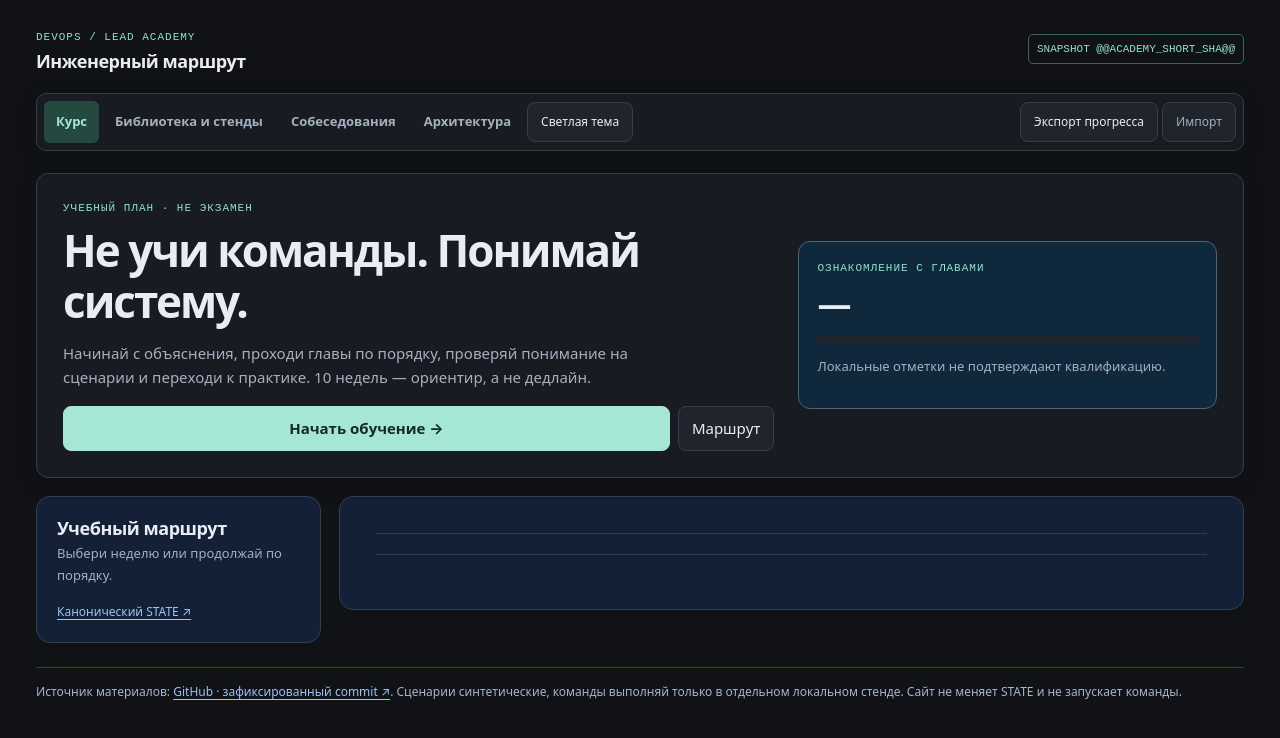
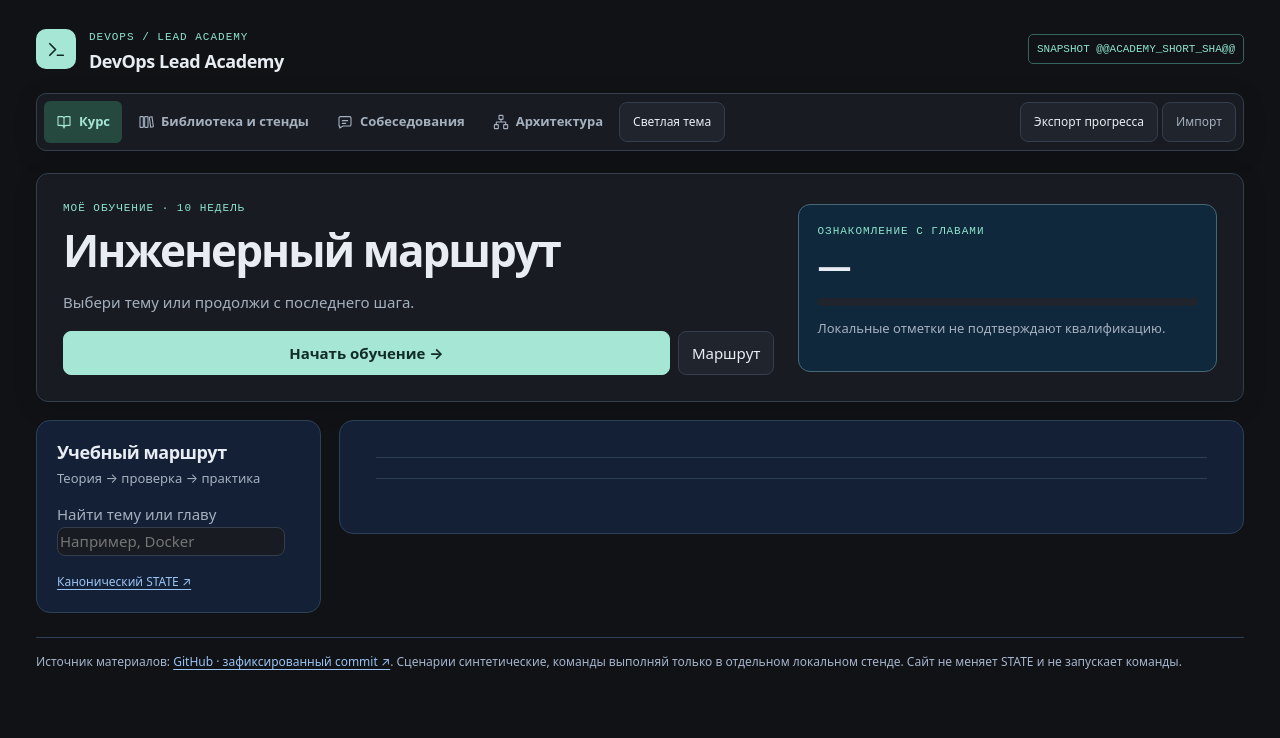
Before and after one commit to dneprov808-sudo/devops-lead-lab, a plain HTML site: page site/templates/course.html in a window 1280 px wide. Drawn offline with Linux system fonts and the light colour scheme.

Commit message:
ACADEMY-UI-02: unified branded navigation and focused course.html

```diff
--- a/site/templates/course.html
+++ b/site/templates/course.html
@@ -1,6 +1,6 @@
 <!doctype html>
-<html lang="ru" data-theme="dark"><head><meta charset="utf-8"><meta name="viewport" content="width=device-width,initial-scale=1"><meta name="referrer" content="no-referrer"><meta http-equiv="Content-Security-Policy" content="default-src 'none'; script-src 'self' 'unsafe-inline'; style-src 'self' 'unsafe-inline'; img-src 'self' data:; connect-src 'none'; base-uri 'none'; form-action 'none'"><title>Academy · Пошаговый курс</title><link rel="stylesheet" href="site.css"><link rel="stylesheet" href="course.css"></head><body><a class="skip" href="#lesson">К уроку</a><div class="course-shell"><header class="course-top"><div><span class="course-eyebrow">DEVOPS / LEAD ACADEMY</span><strong>Инженерный маршрут</strong></div><span class="course-tag">SNAPSHOT @@ACADEMY_SHORT_SHA@@</span></header>
-<div class="site-navigation"><a href="index.html" aria-current="page">Курс</a><a href="library.html">Библиотека и стенды</a><a href="interview.html">Собеседования</a><a href="architecture.html">Архитектура</a><button type="button" id="site-theme" aria-pressed="false">Светлая тема</button><div class="site-spacer"></div><button type="button" id="site-export">Экспорт прогресса</button><label class="site-import">Импорт<input type="file" id="site-import" accept="application/json,.json"></label></div><p id="site-status" class="muted" role="status"></p>
-<section class="course-hero" aria-labelledby="course-title"><div><div class="course-eyebrow">УЧЕБНЫЙ ПЛАН · НЕ ЭКЗАМЕН</div><h1 id="course-title">Не учи команды. Понимай систему.</h1><p>Начинай с объяснения, проходи главы по порядку, проверяй понимание на сценарии и переходи к практике. 10 недель — ориентир, а не дедлайн.</p><div class="course-actions"><button class="primary" id="course-resume" type="button">Начать обучение →</button><button id="course-route-toggle" type="button" aria-controls="course-route" aria-expanded="true">Маршрут</button></div></div><div class="course-summary"><div class="course-eyebrow">ОЗНАКОМЛЕНИЕ С ГЛАВАМИ</div><div id="course-count" class="course-large">—</div><div class="course-meter" role="progressbar" aria-label="Ознакомление с главами" aria-valuemin="0" aria-valuemax="100" aria-valuenow="0"><div id="course-meter"></div></div><p id="course-storage" class="muted">Локальные отметки не подтверждают квалификацию.</p></div></section>
-<div class="course-layout"><aside id="course-route" aria-label="Маршрут курса"><h2>Учебный маршрут</h2><p class="muted">Выбери неделю или продолжай по порядку.</p><div id="course-weeks"></div><a href="https://github.com/dneprov808-sudo/devops-lead-lab/blob/academy/orchestration-v1/orchestration/STATE.yaml">Канонический STATE ↗</a></aside><main id="lesson" tabindex="-1" aria-label="Текущий урок"><div id="course-context"></div><div id="course-content"></div><div id="course-nav" class="course-actions"></div></main></div><footer class="course-footer">Источник материалов: <a href="https://github.com/dneprov808-sudo/devops-lead-lab/tree/@@ACADEMY_SHA@@">GitHub · зафиксированный commit ↗</a>. Сценарии синтетические, команды выполняй только в отдельном локальном стенде. Сайт не меняет STATE и не запускает команды.</footer></div>
+<html lang="ru" data-theme="dark"><head><meta charset="utf-8"><meta name="viewport" content="width=device-width,initial-scale=1"><meta name="referrer" content="no-referrer"><meta http-equiv="Content-Security-Policy" content="default-src 'none'; script-src 'self' 'unsafe-inline'; style-src 'self' 'unsafe-inline'; img-src 'self' data:; connect-src 'none'; base-uri 'none'; form-action 'none'"><title>Academy · Пошаговый курс</title><link rel="stylesheet" href="site.css"><link rel="stylesheet" href="course.css"></head><body><a class="skip" href="#lesson">К уроку</a><div class="course-shell"><header class="course-top"><div class="site-brandline"><span class="site-mark" aria-hidden="true"><svg viewBox="0 0 24 24"><path d="m5 6 6 6-6 6m8 0h6"/></svg></span><div><span class="course-eyebrow">DEVOPS / LEAD ACADEMY</span><strong>DevOps Lead Academy</strong></div></div><span class="course-tag">SNAPSHOT @@ACADEMY_SHORT_SHA@@</span></header>
+<div class="site-navigation" role="navigation" aria-label="Основные разделы"><a href="index.html" aria-current="page"><svg viewBox="0 0 24 24" aria-hidden="true"><path d="M3 4h6a3 3 0 0 1 3 3v14a4 4 0 0 0-4-4H3zM21 4h-6a3 3 0 0 0-3 3v14a4 4 0 0 1 4-4h5z"/></svg>Курс</a><a href="library.html"><svg viewBox="0 0 24 24" aria-hidden="true"><rect x="3" y="4" width="5" height="16" rx="1"/><rect x="10" y="4" width="5" height="16" rx="1"/><path d="m17 5 4-1 2 15-4 1z"/></svg>Библиотека и стенды</a><a href="interview.html"><svg viewBox="0 0 24 24" aria-hidden="true"><path d="M5 4h14a2 2 0 0 1 2 2v10a2 2 0 0 1-2 2H9l-5 3v-3H3V6a2 2 0 0 1 2-2zM8 10h8m-8 4h5"/></svg>Собеседования</a><a href="architecture.html"><svg viewBox="0 0 24 24" aria-hidden="true"><rect x="9" y="2" width="6" height="6" rx="1"/><rect x="2" y="16" width="6" height="6" rx="1"/><rect x="16" y="16" width="6" height="6" rx="1"/><path d="M12 8v4M5 16v-4h14v4"/></svg>Архитектура</a><button type="button" id="site-theme" aria-pressed="false">Светлая тема</button><div class="site-spacer"></div><button type="button" id="site-export">Экспорт прогресса</button><label class="site-import">Импорт<input type="file" id="site-import" accept="application/json,.json"></label></div><p id="site-status" class="muted" role="status"></p>
+<section class="course-hero" aria-labelledby="course-title"><div><div class="course-eyebrow">МОЁ ОБУЧЕНИЕ · 10 НЕДЕЛЬ</div><h1 id="course-title">Инженерный маршрут</h1><p id="course-current-title">Выбери тему или продолжи с последнего шага.</p><div class="course-actions"><button class="primary" id="course-resume" type="button">Начать обучение →</button><button id="course-route-toggle" type="button" aria-controls="course-route" aria-expanded="true">Маршрут</button></div></div><div class="course-summary"><div class="course-eyebrow">ОЗНАКОМЛЕНИЕ С ГЛАВАМИ</div><div id="course-count" class="course-large">—</div><div class="course-meter" role="progressbar" aria-label="Ознакомление с главами" aria-valuemin="0" aria-valuemax="100" aria-valuenow="0"><div id="course-meter"></div></div><p id="course-storage" class="muted">Локальные отметки не подтверждают квалификацию.</p></div></section>
+<div class="course-layout"><aside id="course-route" aria-label="Маршрут курса"><h2>Учебный маршрут</h2><p class="muted">Теория → проверка → практика</p><label class="course-search-label" for="course-search">Найти тему или главу</label><input id="course-search" type="search" placeholder="Например, Docker" autocomplete="off"><div id="course-search-results" role="region" aria-label="Результаты поиска"></div><div id="course-weeks"></div><a href="https://github.com/dneprov808-sudo/devops-lead-lab/blob/academy/orchestration-v1/orchestration/STATE.yaml">Канонический STATE ↗</a></aside><main id="lesson" tabindex="-1" aria-label="Текущий урок"><div id="course-context"></div><div id="course-content"></div><div id="course-nav" class="course-actions"></div></main></div><footer class="course-footer">Источник материалов: <a href="https://github.com/dneprov808-sudo/devops-lead-lab/tree/@@ACADEMY_SHA@@">GitHub · зафиксированный commit ↗</a>. Сценарии синтетические, команды выполняй только в отдельном локальном стенде. Сайт не меняет STATE и не запускает команды.</footer></div>
 <script type="application/json" id="dataset">@@ACADEMY_DATASET@@</script><script src="course.js"></script><script src="progress.js"></script></body></html>
```
